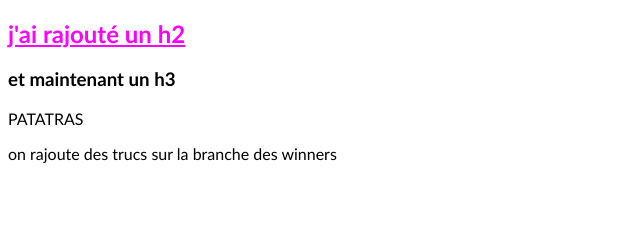
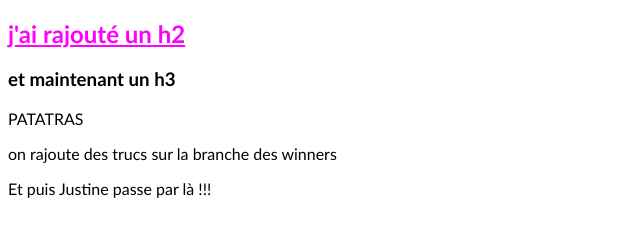
Before and after one commit to EliseBaechelen/Exo1, a plain HTML site: page index.html in a window 1280 px wide. Shown: the part 63-300 px from the top of the page, without its empty margins (0-640 px from the left). Drawn offline with Linux system fonts and the light colour scheme.

Commit message:
une modif sur l'index

```diff
--- a/index.html
+++ b/index.html
@@ -12,6 +12,8 @@
 	<p>PATATRAS</p>
 	<p>on rajoute des trucs sur la branche des winners</p>
 
+	<p>Et puis Justine passe par là !!!</p>
+
 
 </body>
 </html>
```
